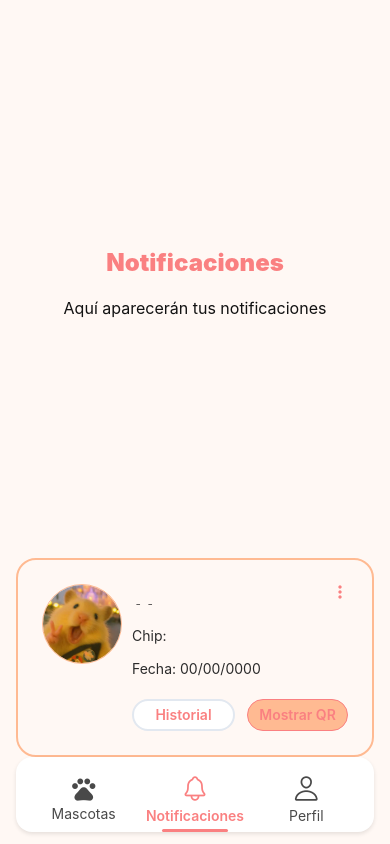
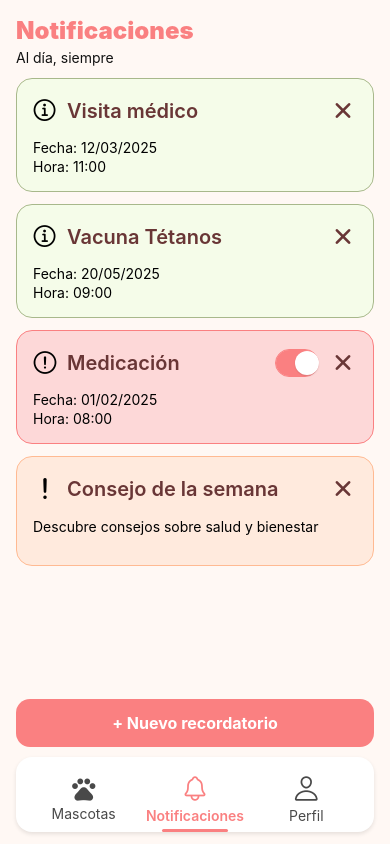
Before and after one commit to ZenitsuTHB/PetCare-frontend, a React Native app: screen /Notifications in a window 390 px wide. Built offline with nearby package versions, Linux system fonts and the light colour scheme.

Commit message:
cambios notification card

```diff
--- /dev/null
+++ b/src/components/Cards/NotificationCard.js
@@ -0,0 +1,165 @@
+import React, { memo } from 'react';
+import { View, Text, StyleSheet, TouchableOpacity } from 'react-native';
+import Ionicons from 'react-native-vector-icons/Ionicons';
+import CustomToggle from '../Toggle/CustomToggle';
+
+const PALETTE = {
+  primary: '#FA8081',
+  text: '#693636',
+  muted: '#62748E',
+  secondary: '#000000',
+
+  vetBg: '#F5FCE9',
+  vetBr: '#A8B88B',
+
+  bonBg: '#FFEADD',
+  bonBr: '#FFBA92',
+
+  userBg: '#FDD8D8',
+  userBr: '#FA8081',
+};
+
+const variants = {
+  vet: {
+    bg: PALETTE.vetBg,
+    br: PALETTE.vetBr,
+    icon: 'information-circle-outline',
+    editable: false,
+  },
+  bonvet: {
+    bg: PALETTE.bonBg,
+    br: PALETTE.bonBr,
+    icon: 'alert-outline',
+    editable: false,
+  },
+  user: {
+    bg: PALETTE.userBg,
+    br: PALETTE.userBr,
+    icon: 'alert-circle-outline',
+    editable: true,
+  },
+};
+
+function NotificationCard({
+  title,
+  description,
+  dateText,
+  timeText,
+  variant = 'vet', // 'vet' | 'bonvet' | 'user'
+  toggleValue = false,
+  onToggle = () => {},
+  onClose = () => {},
+  onEdit = () => {},
+  leftIconName, // opcional
+  testID = 'notification-card',
+}) {
+  const v = variants[variant] ?? variants.vet;
+  const leftIcon = leftIconName || v.icon;
+
+  return (
+    <View
+      style={[styles.card, { backgroundColor: v.bg, borderColor: v.br }]}
+      testID={testID}
+    >
+      {/* Header */}
+      <View style={styles.headerRow}>
+        <View style={styles.titleRow}>
+          <View style={[styles.iconWrap]}>
+            <Ionicons name={leftIcon} size={28} color="#000000" />
+          </View>
+          <Text style={styles.title}>{title}</Text>
+        </View>
+
+        <View style={styles.actions}>
+          {v.editable && (
+            <>
+              <TouchableOpacity
+                onPress={onEdit}
+                hitSlop={{ top: 8, bottom: 8, left: 8, right: 8 }}
+                accessibilityLabel="Editar recordatorio"
+              ></TouchableOpacity>
+
+              {/* Toggle rojo con borde = borde de la card */}
+              <CustomToggle
+                value={toggleValue}
+                onChange={onToggle}
+                trackOn={PALETTE.primary}
+                trackOff="#FFFFFF"
+                borderColor={v.br}
+                testID={`${testID}-toggle`}
+              />
+            </>
+          )}
+
+          <TouchableOpacity
+            onPress={onClose}
+            hitSlop={{ top: 8, bottom: 8, left: 8, right: 8 }}
+            accessibilityLabel="Eliminar notificación"
+          >
+            <Ionicons name="close" size={28} color="#693636" />
+          </TouchableOpacity>
+        </View>
+      </View>
+
+      {!!description && <Text style={styles.description}>{description}</Text>}
+
+      <View style={styles.meta}>
+        {!!dateText && <Text style={styles.metaText}>{dateText}</Text>}
+        {!!timeText && <Text style={styles.metaText}>{timeText}</Text>}
+      </View>
+    </View>
+  );
+}
+
+export default memo(NotificationCard);
+
+const styles = StyleSheet.create({
+  card: {
+    borderWidth: 1,
+    borderRadius: 16,
+    paddingVertical: 16,
+    paddingHorizontal: 16,
+    gap: 12,
+  },
+  headerRow: {
+    flexDirection: 'row',
+    justifyContent: 'space-between',
+    alignItems: 'center',
+  },
+  titleRow: {
+    flexDirection: 'row',
+    alignItems: 'center',
+    gap: 10,
+    flexShrink: 1,
+  },
+  iconWrap: {
+    width: 24,
+    height: 24,
+    alignItems: 'center',
+    justifyContent: 'center',
+  },
+  title: {
+    color: PALETTE.text,
+    fontSize: 20,
+    fontWeight: '600',
+  },
+  actions: {
+    flexDirection: 'row',
+    alignItems: 'center',
+    gap: 10,
+  },
+  description: {
+    color: PALETTE.secondary,
+    fontSize: 14,
+    lineHeight: 20,
+    fontWeight: 400,
+  },
+  meta: {
+    gap: 2,
+  },
+  metaText: {
+    color: PALETTE.secondary,
+    fontSize: 14,
+    fontWeight: 400,
+  },
+});
--- /dev/null
+++ b/src/components/Toggle/CustomToggle.js
@@ -0,0 +1,73 @@
+import React, { useMemo, useRef, useEffect } from 'react';
+import { Pressable, View, StyleSheet, Animated } from 'react-native';
+
+// Toggle 44x28 aprox, con borde personalizable.
+// thumb animado y accesibilidad.
+export default function CustomToggle({
+  value = false,
+  onChange = () => {},
+  trackOn = '#FA8081', // rojo de diseño
+  trackOff = '#FFFFFF',
+  borderColor = '#FFD5C2', // por defecto, igual al de las cards "naranja"
+  disabled = false,
+  testID,
+}) {
+  const anim = useRef(new Animated.Value(value ? 1 : 0)).current;
+
+  useEffect(() => {
+    Animated.timing(anim, {
+      toValue: value ? 1 : 0,
+      duration: 160,
+      useNativeDriver: true,
+    }).start();
+  }, [value, anim]);
+
+  const translateX = anim.interpolate({
+    inputRange: [0, 1],
+    outputRange: [2, 18], // recorre dentro del track
+  });
+
+  const bgColor = anim.interpolate({
+    inputRange: [0, 1],
+    outputRange: [trackOff, trackOn],
+  });
+
+  return (
+    <Pressable
+      accessibilityRole="switch"
+      accessibilityState={{ checked: value, disabled }}
+      onPress={() => !disabled && onChange(!value)}
+      style={[styles.wrap, { borderColor }]}
+      testID={testID}
+    >
+      <Animated.View style={[styles.track, { backgroundColor: bgColor }]} />
+      <Animated.View style={[styles.thumb, { transform: [{ translateX }] }]} />
+    </Pressable>
+  );
+}
+
+const styles = StyleSheet.create({
+  wrap: {
+    width: 44,
+    height: 28,
+    borderWidth: 1, // ← borde visible igual al de la card
+    borderRadius: 16,
+    padding: 1,
+    justifyContent: 'center',
+  },
+  track: {
+    ...StyleSheet.absoluteFillObject,
+    borderRadius: 16,
+  },
+  thumb: {
+    width: 24,
+    height: 24,
+    borderRadius: 12,
+    backgroundColor: '#FFFFFF',
+    elevation: 1,
+    shadowColor: '#000',
+    shadowOpacity: 0.12,
+    shadowOffset: { width: 0, height: 1 },
+    shadowRadius: 1.5,
+  },
+});
--- a/src/screens/Notifications/NotificationsScreen.js
+++ b/src/screens/Notifications/NotificationsScreen.js
@@ -1,39 +1,119 @@
-import React from 'react';
-import { View, Text, StyleSheet, StatusBar } from 'react-native';
+import React, { useState } from 'react';
+import {
+  View,
+  Text,
+  StyleSheet,
+  StatusBar,
+  FlatList,
+  TouchableOpacity,
+} from 'react-native';
+import { SafeAreaView } from 'react-native-safe-area-context';
 import Footer from '../../components/Footers/Footer';
 import PetCard from '../../components/Cards/PetCard';
+import NotificationCard from '../../components/Cards/NotificationCard';
+
+const COLORS = {
+  bg: '#FFF8F4',
+  primary: '#FA8081',
+  text: '#121212',
+};
+
+const INITIAL_DATA = [
+  {
+    id: '1',
+    title: 'Visita médico',
+    dateText: 'Fecha: 12/03/2025',
+    timeText: 'Hora: 11:00',
+    variant: 'vet', // verde → no editable
+  },
+  {
+    id: '2',
+    title: 'Vacuna Tétanos',
+    dateText: 'Fecha: 20/05/2025',
+    timeText: 'Hora: 09:00',
+    variant: 'vet', // verde
+  },
+  {
+    id: '3',
+    title: 'Medicación',
+    dateText: 'Fecha: 01/02/2025',
+    timeText: 'Hora: 08:00',
+    variant: 'user', // rosa → editable
+    toggle: true,
+  },
+  {
+    id: '4',
+    title: 'Consejo de la semana',
+    description: 'Descubre consejos sobre salud y bienestar',
+    variant: 'bonvet', // naranja → no editable
+  },
+];
 
 const NotificationsScreen = ({ navigation }) => {
-  const handlePets = () => {
-    navigation.navigate('Home');
+  const [items, setItems] = useState(INITIAL_DATA);
+
+  const handleToggle = (id, next) => {
+    setItems((prev) =>
+      prev.map((it) => (it.id === id ? { ...it, toggle: next } : it))
+    );
   };
 
-  const handleProfile = () => {
-    navigation.navigate('Profile');
+  const handleRemove = (id) => {
+    setItems((prev) => prev.filter((it) => it.id !== id));
   };
 
   return (
-    <View style={styles.container}>
-      <StatusBar backgroundColor="#FFF8F4" barStyle="dark-content" />
+    <SafeAreaView style={styles.container} edges={['top', 'left', 'right']}>
+      <StatusBar backgroundColor={COLORS.bg} barStyle="dark-content" />
 
-      <View style={styles.mainContent}>
-        <View style={styles.content}>
-          <Text style={styles.title}>Notificaciones</Text>
-          <Text style={styles.subtitle}>
-            Aquí aparecerán tus notificaciones
-          </Text>
-        </View>
+      <View style={{ flex: 1 }}>
+        <FlatList
+          contentContainerStyle={{ padding: 16, paddingBottom: 24 }}
+          data={items}
+          keyExtractor={(item) => item.id}
+          ListHeaderComponent={
+            <View style={{ marginBottom: 12 }}>
+              <Text style={styles.title}>Notificaciones</Text>
+              <Text style={styles.subtitle}>Al día, siempre</Text>
+            </View>
+          }
+          renderItem={({ item }) => (
+            <View style={{ marginBottom: 12 }}>
+              <NotificationCard
+                title={item.title}
+                description={item.description}
+                dateText={item.dateText}
+                timeText={item.timeText}
+                variant={item.variant}
+                showToggle={!!item.showToggle}
+                toggleValue={!!item.toggle}
+                onToggle={(val) => handleToggle(item.id, val)}
+                onClose={() => handleRemove(item.id)}
+              />
+            </View>
+          )}
+        />
+      </View>
 
-        <PetCard />
+      {/* CTA + Footer fijo */}
+      <View style={styles.bottomArea}>
+        <TouchableOpacity
+          style={styles.cta}
+          onPress={() => console.log('Nuevo recordatorio')}
+          accessibilityRole="button"
+          accessibilityLabel="Crear nuevo recordatorio"
+        >
+          <Text style={styles.ctaText}>+ Nuevo recordatorio</Text>
+        </TouchableOpacity>
 
         <Footer
           activeTab="notifications"
-          onPetsPress={handlePets}
-          onNotificationsPress={() => console.log('Already on notifications')}
-          onProfilePress={handleProfile}
+          onPetsPress={() => navigation.navigate('Home')}
+          onNotificationsPress={() => {}}
+          onProfilePress={() => navigation.navigate('Profile')}
         />
       </View>
-    </View>
+    </SafeAreaView>
   );
 };
 
@@ -42,44 +122,33 @@ export default NotificationsScreen;
 const styles = StyleSheet.create({
   container: {
     flex: 1,
-    backgroundColor: '#FFF8F4',
-    paddingHorizontal: 16,
-    paddingVertical: 12,
-  },
-  statusBar: {
-    height: 24,
-    flexDirection: 'row',
-    justifyContent: 'space-between',
-    alignItems: 'center',
-  },
-  timeText: {
-    color: '#170E2B',
-    fontSize: 14,
-    fontWeight: '500',
-    letterSpacing: 0.01,
-  },
-  mainContent: {
-    flex: 1,
-    flexDirection: 'column',
-    justifyContent: 'space-between',
-  },
-  content: {
-    flex: 1,
-    justifyContent: 'center',
-    alignItems: 'center',
-    gap: 18,
+    backgroundColor: COLORS.bg,
   },
   title: {
-    color: '#FA8081',
+    color: COLORS.primary,
     fontSize: 24,
     fontWeight: '900',
-    lineHeight: 28.8,
   },
   subtitle: {
-    color: '#121212',
+    marginTop: 4,
+    color: COLORS.text,
+    fontSize: 14,
+  },
+  bottomArea: {
+    paddingHorizontal: 16,
+    paddingBottom: 12,
+    gap: 10,
+  },
+  cta: {
+    backgroundColor: COLORS.primary,
+    borderRadius: 14,
+    paddingVertical: 14,
+    alignItems: 'center',
+    justifyContent: 'center',
+  },
+  ctaText: {
+    color: 'white',
+    fontWeight: '700',
     fontSize: 16,
-    fontWeight: '400',
-    lineHeight: 25.6,
-    textAlign: 'center',
   },
 });
```
